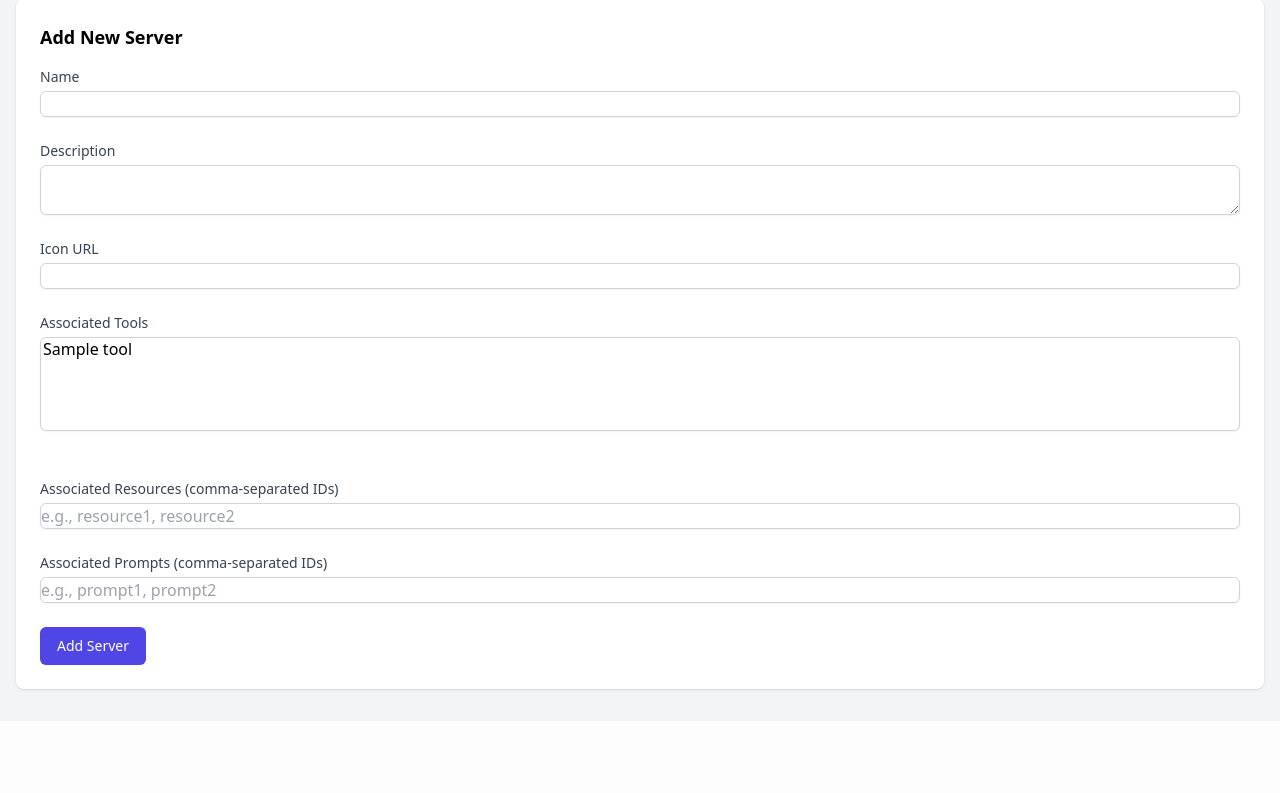
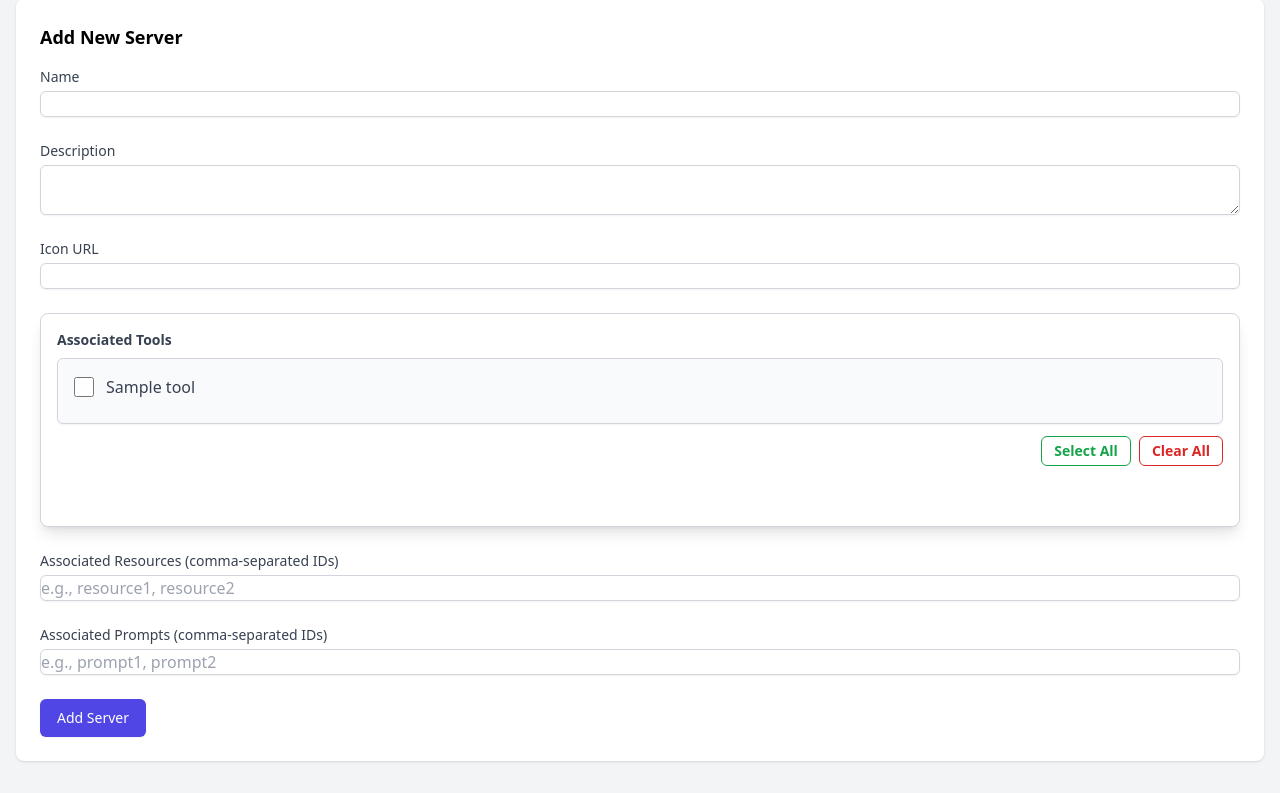
Before and after one commit to vk-playground/mcp-context-forge, a Python web app: template mcpgateway/templates/admin.html in a window 1280 px wide. Shown: the part 468-1261 px from the top of the page. Before the commit the page ends 1160 px from the top, so only its background shows below. Run offline with Jinja, Linux system fonts and the light colour scheme; the template is opened without the code that fills it: most values are stand-ins (such as "Sample title", 1, 10 or a date in 2020); grey boxes marked "Sample" are stand-in pictures; some libraries are stand-ins or nearby versions.

Commit message:
checkbox implementation in selection in servers panel (#619)
Signed-off-by: Keval Mahajan <mahajankeval23@gmail.com>

```diff
--- a/mcpgateway/templates/admin.html
+++ b/mcpgateway/templates/admin.html
@@ -401,31 +401,64 @@
                   class="mt-1 block w-full rounded-md border border-gray-300 dark:border-gray-700 shadow-sm focus:border-indigo-500 focus:ring-indigo-500 dark:bg-gray-900 dark:placeholder-gray-300 dark:text-gray-300"
                 />
               </div>
-              <div>
+              <div class="p-4 bg-white dark:bg-gray-800 rounded-lg shadow-lg border border-gray-300 dark:border-gray-700">
                 <label
+                  class="block text-sm font-semibold text-gray-700 dark:text-gray-300 mb-2"
                   for="associatedTools"
-                  class="block text-sm font-medium text-gray-700 dark:text-gray-300"
                 >
                   Associated Tools
                 </label>
-                <select
-                  name="associatedTools"
+                <div
                   id="associatedTools"
-                  multiple
-                  class="mt-1 block w-full rounded-md border border-gray-300 dark:border-gray-700 shadow-sm focus:border-indigo-500 focus:ring-indigo-500 dark:bg-gray-900 dark:placeholder-gray-300 dark:text-gray-300"
+                  class="max-h-60 overflow-y-auto rounded-md border border-gray-300 dark:border-gray-700 shadow-sm p-3 bg-gray-50 dark:bg-gray-900"
                 >
                   {% for tool in tools %}
-                  <option value="{{ tool.id }}">{{ tool.name }}</option>
+                  <label
+                    class="flex items-center space-x-3 text-gray-700 dark:text-gray-300 mb-2 cursor-pointer hover:bg-indigo-50 dark:hover:bg-indigo-900 rounded-md p-1"
+                  >
+                    <input
+                      type="checkbox"
+                      name="associatedTools"
+                      value="{{ tool.id }}"
+                      class="tool-checkbox form-checkbox h-5 w-5 text-indigo-600 dark:bg-gray-800 dark:border-gray-600"
+                    />
+                    <span class="select-none">{{ tool.name }}</span>
+                  </label>
                   {% endfor %}
-                </select>
-                <span
+                </div>
+                <div class="flex justify-end mt-3 gap-2">
+
+                  <button
+                  type="button"
+                  id="selectAllToolsBtn"
+                  class="px-3 py-1 text-sm font-semibold text-green-600 border border-green-600 rounded-md hover:bg-green-50 focus:outline-none focus:ring-2 focus:ring-green-300 focus:ring-offset-1"
+                  aria-label="Select all tools"
+                >
+                  Select All
+                </button>
+
+                <button
+                  type="button"
+                  id="clearAllToolsBtn"
+                  class="px-3 py-1 text-sm font-semibold text-red-600 border border-red-600 rounded-md hover:bg-red-50 focus:outline-none focus:ring-2 focus:ring-red-300 focus:ring-offset-1"
+                  aria-label="Clear all selected tools"
+                >
+                  Clear All
+                </button>
+                </div>
+
+                <!-- Selected pills -->
+                <div
                   id="selectedToolsPills"
-                  class="inline-flex flex-wrap gap-1 mt-2"
-                ></span>
-                <span
+                  class="mt-4 flex flex-wrap gap-2"
+                ></div>
+
+                <!-- Warning message -->
+                <div
                   id="selectedToolsWarning"
-                  class="block text-sm font-semibold text-red-600 mt-1"
-                ></span>
+                  class="mt-2 min-h-[1.25rem] text-sm font-semibold text-yellow-600"
+                  aria-live="polite"
+                ></div>
               </div>
               <div>
                 <label
@@ -3132,38 +3165,66 @@
                         class="mt-1 block w-full rounded-md border border-gray-600 shadow-sm focus:border-indigo-500 focus:ring-indigo-500 dark:bg-gray-900 dark:placeholder-gray-300 dark:text-gray-300"
                       />
                     </div>
-                    <div>
+
+                    <div class="p-4 bg-white dark:bg-gray-800 rounded-lg shadow-lg border border-gray-600">
                       <label
                         for="edit-server-tools"
-                        class="block text-sm font-medium text-gray-700 dark:text-gray-300"
+                        class="block text-sm font-semibold text-gray-700 dark:text-gray-300 mb-2"
                       >
                         Associated Tools
                       </label>
-                      <select
+                      <div
                         id="edit-server-tools"
-                        name="associatedTools"
-                        {#
-                        same
-                        field
-                        name
-                        #}
-                        multiple
-                        class="mt-1 block w-full rounded-md border border-gray-600 shadow-sm focus:border-indigo-500 focus:ring-indigo-500 dark:bg-gray-900 dark:placeholder-gray-300 dark:text-gray-300"
+                        class="max-h-60 overflow-y-auto rounded-md border border-gray-600 shadow-sm p-3 bg-gray-50 dark:bg-gray-900"
                       >
                         {% for tool in tools %}
-                        <option value="{{ tool.id }}">{{ tool.name }}</option>
+                        <label
+                          class="flex items-center space-x-3 text-gray-700 dark:text-gray-300 mb-2 cursor-pointer hover:bg-indigo-50 dark:hover:bg-indigo-900 rounded-md p-1"
+                        >
+                          <input
+                            type="checkbox"
+                            name="associatedTools"
+                            value="{{ tool.id }}"
+                            class="tool-checkbox form-checkbox h-5 w-5 text-indigo-600 dark:bg-gray-800 dark:border-gray-600"
+                          />
+                          <span class="select-none">{{ tool.name }}</span>
+                        </label>
                         {% endfor %}
-                      </select>
-                      <span
+                      </div>
+                      <div class="flex justify-end gap-3 mt-3">
+                        <button
+                          type="button"
+                          id="selectAllEditToolsBtn"
+                          class="px-3 py-1 text-sm font-semibold text-green-600 border border-green-600 rounded-md hover:bg-green-50 focus:outline-none focus:ring-2 focus:ring-green-300 focus:ring-offset-1"
+                          aria-label="Select all tools"
+                        >
+                          Select All
+                        </button>
+
+                        <button
+                          type="button"
+                          id="clearAllEditToolsBtn"
+                          class="px-3 py-1 text-sm font-semibold text-red-600 border border-red-600 rounded-md hover:bg-red-50 focus:outline-none focus:ring-2 focus:ring-red-300 focus:ring-offset-1"
+                          aria-label="Clear all selected tools"
+                        >
+                          Clear All
+                        </button>
+                      </div>
+
+                      <!-- Selected pills -->
+                      <div
                         id="selectedEditToolsPills"
-                        class="inline-flex flex-wrap gap-1 mt-2"
-                      ></span>
-                      <!-- container -->
-                      <span
+                        class="mt-4 flex flex-wrap gap-2"
+                      ></div>
+
+                      <!-- Warning message -->
+                      <div
                         id="selectedEditToolsWarning"
-                        class="block text-sm font-semibold text-red-600 mt-1"
-                      ></span>
-                    </div>
+                        class="mt-2 min-h-[1.25rem] text-sm font-semibold text-yellow-600"
+                        aria-live="polite"
+                      ></div>
+                    </div>
+
                     <div>
                       <label
                         class="block text-sm font-medium text-gray-700 dark:text-gray-300"
```
Also changed, not shown: mcpgateway/static/admin.js.
